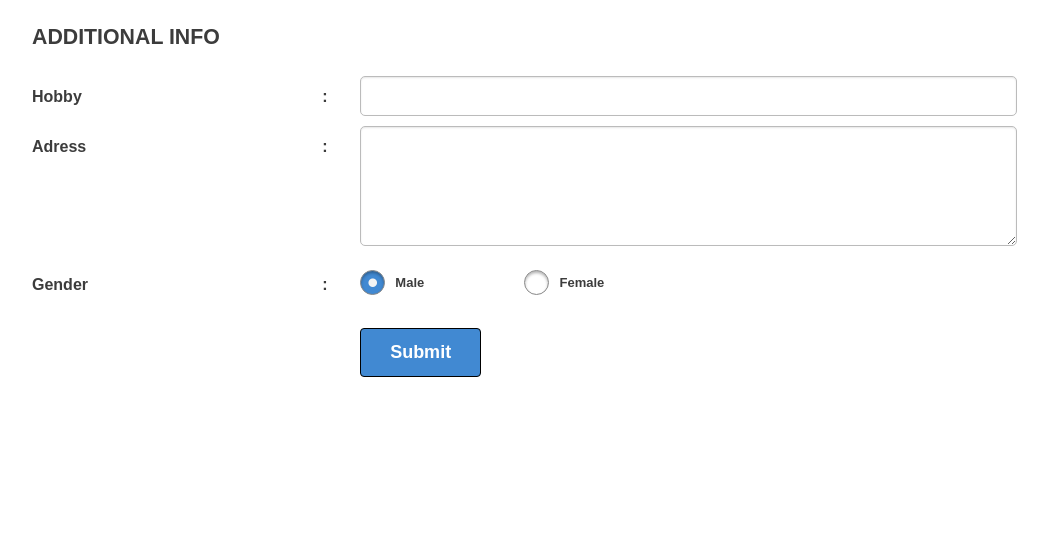
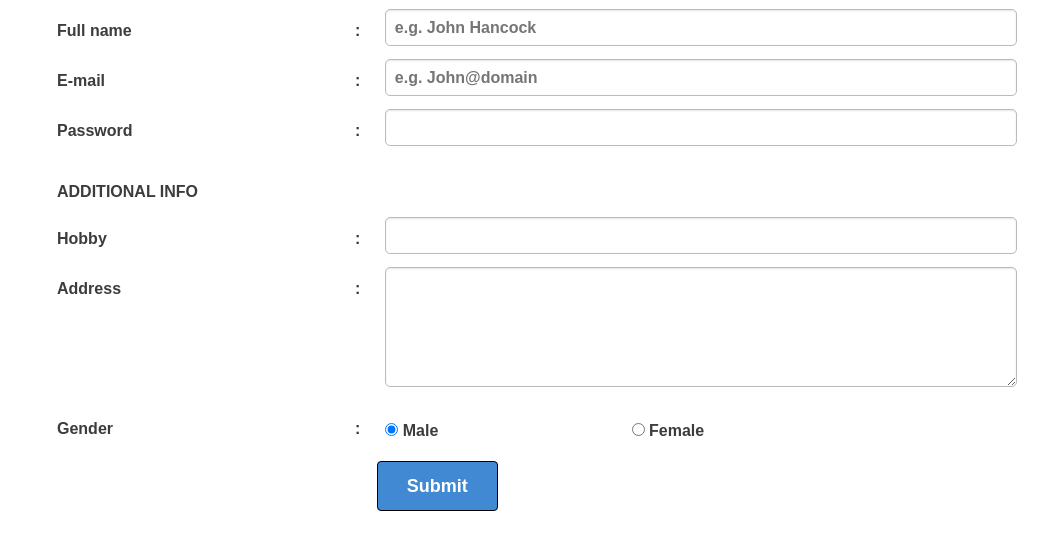
Before and after one commit to sebastianusbara/suit-intern, a website: page day4/newsletter.html in a window 1280 px wide. Shown: the part 305-849 px from the top of the page, without its empty margins (103-1151 px from the left). Before the commit the page ends 800 px from the top, so only its background shows below. Drawn offline with nearby package versions, Linux system fonts and the light colour scheme.

Commit message:
Fix Newsletter

```diff
--- a/day4/dev/sass/main.scss
+++ b/day4/dev/sass/main.scss
@@ -94,7 +94,7 @@ a {
 }
 
 .user-info {
-    margin-bottom: 220px;
+    margin-bottom: 20px;
 }
 
 .btn--bold {
@@ -103,9 +103,6 @@ a {
 
 .news {
     padding: 20px 40px;
-}
-.news div {
-    padding-left: 0;
 }
 
 .radio-blue {
@@ -116,7 +113,7 @@ a {
 
 .button-margin {
     margin-left: 0;
-    margin-top: 20px;
+    margin-top: 5px;
 
 
     @media #{$medium} {
@@ -124,81 +121,12 @@ a {
         }
     }
 
-.add-padding {
-    margin-bottom: 10px;
+#address {
+    height: 120px;
 }
 
-.news .form-label {
-    display: block;
-    width: 90%;
-    margin-top: $space/3;
-        &:after {
-        content: ' :';
-        float: none;
-        position: relative;
-        text-align: left;
-        }
-    @media #{$medium} {
-        &:after {
-        content: ' :';
-        float: right;
-        position: relative;
-        text-align: right;
-        }
-    }
-}
-
-.news .form-label.opt {
-    display: inline-block;
-    width: auto;
-    margin-top: $space/3;
-        &:after {
-        content: '';
-    }
-}
-
-.opt {
-    display: inline-block;
-    cursor: pointer;
-    position: relative;
-    padding-left: 35px;
-    margin-right: 15px;
-    font-size: 13px;
-}
-
-input[type=radio] {
-    display: none;
-}
-
-.opt:before {
-    content: "";
-    display: inline-block;
-
-    width: 25px;
-    height: 25px;
-
-    margin-right: 10px;
-    position: absolute;
-    left: 0;
-    bottom: 1px;
-    background-color: white;
-    box-shadow: inset 0px 2px 3px 0px rgba(0, 0, 0, .3), 0px 1px 0px 0px rgba(255, 255, 255, .8);
-    border-radius: 20px;
-    border: 1px solid $black60;
-}
-
-.radio .opt:before {
-    border-radius: 8px;
-}
-
-input[type=radio]:checked + .opt:before {
-    content: "\2022";
-    color: #f3f3f3;
-    font-size: 30px;
-    text-align: center;
-    line-height: 18px;
-    padding: 3px 0;
-    background-color: $flatblue;
+#male,#female {
+    margin-top: 15px;
 }
 // 3 Header
 // ------------------------------------------------------------------------ //
--- a/day4/dev/sass/modules/_forms.scss
+++ b/day4/dev/sass/modules/_forms.scss
@@ -41,6 +41,16 @@ input[type="number"] {
 .form-label {
     display: block;
     margin-top: $space/3;
+    &:after {
+        content: ' :';
+        float: none;
+    }
+    @media #{$medium}{
+        &:after {
+            content: ' :';
+            float: right;
+        }
+    }
 }
 
 .label--bold {
--- a/day4/newsletter.html
+++ b/day4/newsletter.html
@@ -23,93 +23,100 @@
         <![endif]-->
         <main class="news">
             <div class="container">
+
+                <h1 class="text-center">Hello World!</h1>
+                <p>
+                    Lorem ipsum dolor sit amet, consectetur adipisicing elit. Earum alias explicabo at cupiditate nihil debitis expedita totam suscipit, consequuntur voluptatem ut pariatur quos hic quae vel temporibus voluptates, doloribus ipsa. Lorem ipsum dolor sit amet, consectetur adipisicing elit. Earum alias explicabo at cupiditate nihil debitis expedita totam suscipit, consequuntur voluptatem ut pariatur quos hic quae vel temporibus voluptates, doloribus ipsa.
+                </p>
+
                 <form class="label--bold">
+                    <h1>Sign up to our newsletter</h1>
+                    <fieldset class="user-info">
+                        <legend>REQUIRED INFO</legend>
+                        <div class="form__row">
                             <div class="bzg">
-                    <div class="bzg_c" data-col="s12">
-                        <h1>Sign up to our newsletter</h1>
-                    </div>
-                    <section class="user-info">
-                        <h3>REQUIRED INFO</h3>
-                    <div class="bzg_c add-padding" data-col="s12">
-                        <div class="form__row">
                                 <div class="bzg_c" data-col="s12 m4">
-                                <label class="form-label label--left">Full Name</label>
+                                    <label for="fullname" class="form-label">Full name</label>
                                 </div>
                                 <div class="bzg_c" data-col="s12 m8">
-                                <input class="form-input form-input--block form--big" type="text" name="fullname" placeholder="e.g. John Hancock">
+                                    <input id="fullname" class="form-input form-input--block" type="text" name="fullname" placeholder="e.g. John Hancock">
                                 </div>
                             </div>
                         </div>
-                    <div class="bzg_c add-padding" data-col="s12">
-                        <div class="form__row row--margin">
+                        <div class="form__row">
+                            <div class="bzg">
                                 <div class="bzg_c" data-col="s12 m4">
-                                <label class="form-label label--left">E-mail</label>
+                                    <label for="email" class="form-label">E-mail</label>
                                 </div>
                                 <div class="bzg_c" data-col="s12 m8">
-                                <input class="form-input form-input--block form--big" type="e-mail" name="email" placeholder="e.g. John@domain">
+                                    <input id="email" class="form-input form-input--block" type="text" name="email" placeholder="e.g. John@domain">
                                 </div>
                             </div>
                         </div>
-                    <div class="bzg_c add-padding" data-col="s12">
-                        <div class="form__row row--margin">
+                        <div class="form__row">
+                            <div class="bzg">
                                 <div class="bzg_c" data-col="s12 m4">
-                                <label class="form-label label--left">Password</label>
+                                    <label for="password" class="form-label">Password</label>
                                 </div>
                                 <div class="bzg_c" data-col="s12 m8">
-                                <input class="form-input form-input--block form--big" type="password" name="password">
+                                    <input id="password" class="form-input form-input--block" type="password" name="password">
                                 </div>
                             </div>
                         </div>
-                    </section>
+                    </fieldset>
 
-                    <section class="add-info">
-                        <h3>ADDITIONAL INFO</h3>
-                    <div class="bzg_c add-padding" data-col="s12">
-                        <div class="form__row row--margin">
+                    <fieldset class="add-info">
+                        <legend>ADDITIONAL INFO</legend>
+                        <div class="form__row">
+                            <div class="bzg">
                                 <div class="bzg_c" data-col="s12 m4">
-                                <label class="form-label label--left">Hobby</label>
+                                    <label for="hobby" class="form-label">Hobby</label>
                                 </div>
                                 <div class="bzg_c" data-col="s12 m8">
-                                <input class="form-input form-input--block form--big" type="text" name="hobby">
+                                    <input id="hobby" class="form-input form-input--block" type="text" name="hobby">
                                 </div>
                             </div>
                         </div>
-                    <div class="bzg_c add-padding" data-col="s12">
-                        <div class="form__row row--margin">
-                            <div class="bzg_c " data-col="s12 m4">
-                                <label class="form-label label--left">Adress</label>
+                        <div class="form__row">
+                            <div class="bzg">
+                                <div class="bzg_c" data-col="s12 m4">
+                                    <label for="address" class="form-label">Address</label>
                                 </div>
                                 <div class="bzg_c" data-col="s12 m8">
-                                <textarea class="form-input form-input--block textarea-med" type="text" name="Address">
-                                </textarea>
+                                    <textarea id="address" class="form-input form-input--block" type="text" name="address"></textarea>
                                 </div>
                             </div>
                         </div>
-                    <div class="bzg_c add-padding" data-col="s12">
-                        <div class="form__row row--margin">
+                        <div class="form__row">
+                            <div class="bzg">
                                 <div class="bzg_c" data-col="s12 m4">
-                                <label class="form-label label--left">Gender</label>
-                            </div>
-                            <div class="bzg_c" data-col="s12 m2">
-                               <input class="radio-blue" type="radio" name="gender"  value="male" checked id="male" onclick="male()"/>
-                               <label class="form-label label--left opt" for="male">Male</label>
+                                    <label for="male" class="form-label">Gender</label>
                                 </div>
                                 <div class="bzg_c" data-col="s12 m3">
-                               <input class="radio-blue" type="radio" name="gender" value="female" id="female" onclick="female()" />
-                               <label class="form-label label--left opt" for="female">Female</label>
+                                    <label for="male">
+                                        <input type="radio" id="male" name="gender" checked>
+                                        <span>Male</span>
+                                    </label>
+                                </div>
+                                <div class="bzg_c" data-col="s12 m4">
+                                    <label for="female">
+                                        <input type="radio" id="female" name="gender">
+                                        <span>Female</span>
+                                    </label>
                                 </div>
                             </div>
                         </div>
-                    <div class="bzg_c add-padding" data-col="s12">
-                        <div class="form__row button-margin">
-                            <input class="btn btn--blue btn--round" type="submit" name="Register" value="Submit">
+                        <div class="form__row">
+                            <input type="submit" class="btn btn--blue btn--round button-margin" value="Submit">
                         </div>
-                    </div>
-                    </section>
+                    </fieldset>
+
                 </div>
             </form>
         </div>
     </main>
+
     <script>window.myPrefix = '';</script>
+    <script src="assets/js/main.min.js"></script>
 </body>
 </html>
```
Also changed, not shown: day4/signup.html (+1 -1 lines), day4/assets/css/main.css. Lines whose indentation alone changed are shown as unchanged.
